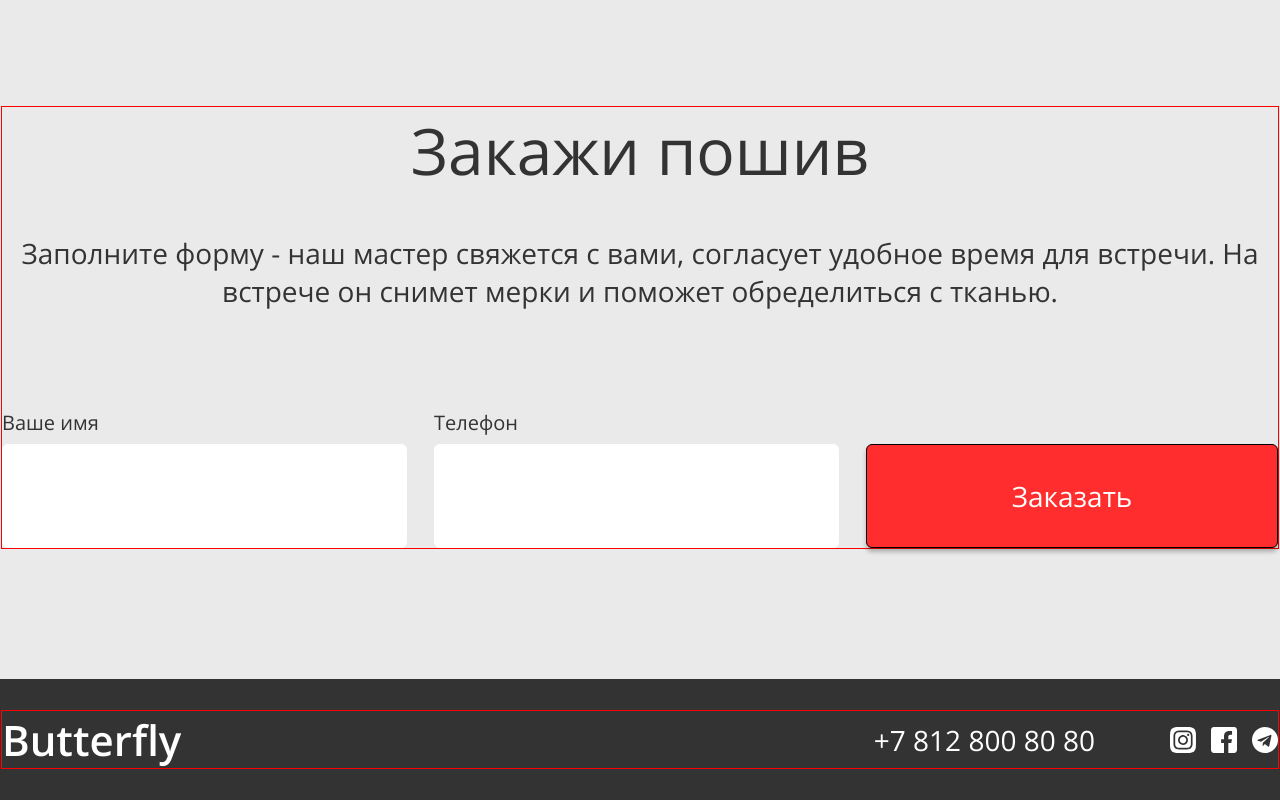
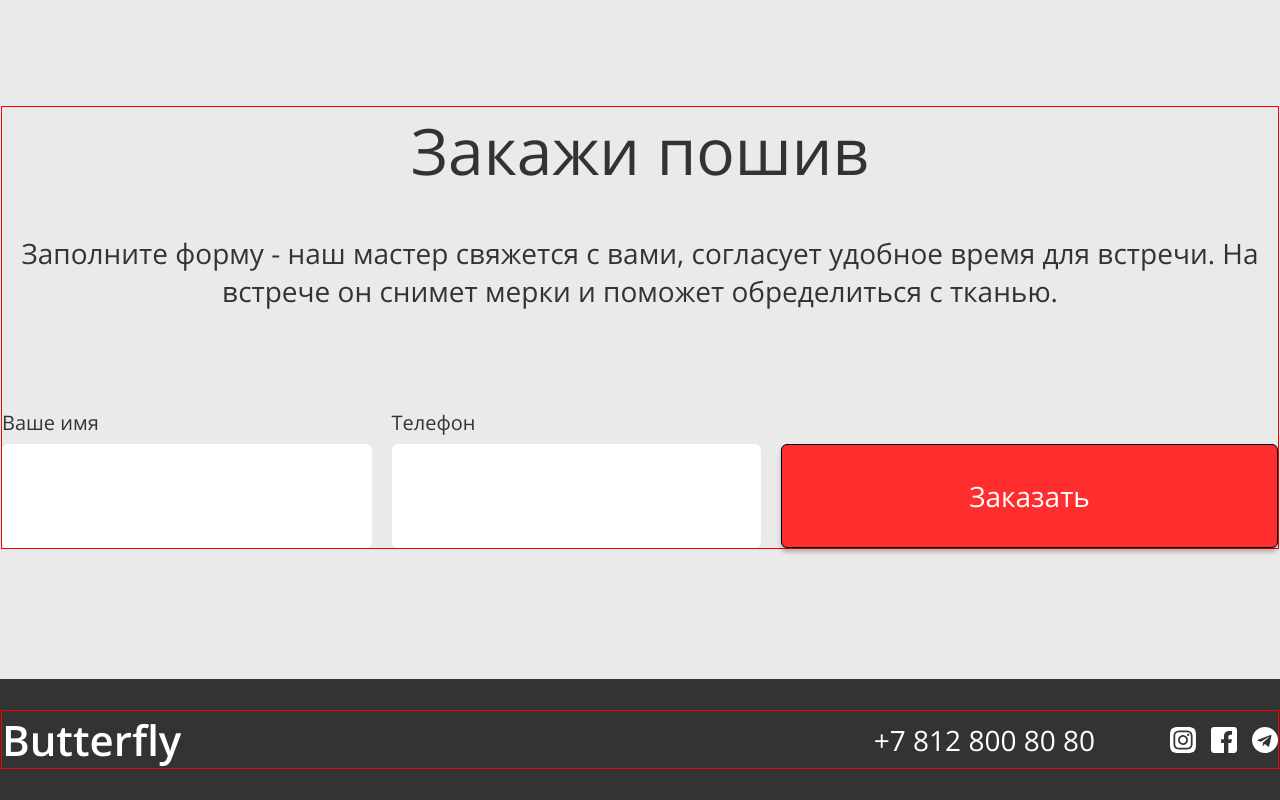
Before and after one commit to everwaveme/butterfly-shop-sadykov, a website: page www/index.html in a window 1280 px wide. Shown: the part 1523-2323 px from the top of the page. Drawn offline with Linux system fonts and the light colour scheme.

Commit message:
Исправил расположенение элементов формы в order

```diff
--- a/src/styles/blocks/_btn.scss
+++ b/src/styles/blocks/_btn.scss
@@ -13,13 +13,11 @@
 }
 
 .form-btn {
-  margin-top: 35px;
-  min-width: 412px;
+  width: 100%;
   height: 104px;
   font-family: $font;
   font-weight: 400;
   font-size: 28px;
   line-height: 34px;
   cursor: pointer;
-
 }
--- a/src/styles/blocks/_form.scss
+++ b/src/styles/blocks/_form.scss
@@ -1,13 +1,13 @@
 .form {
   display: flex;
-  flex-wrap: wrap;
   justify-content: space-between;
+  align-items: flex-end;
+  margin: 0 -10px;
 }
 
 .form-field {
   flex-basis: 33.33%;
   padding: 0 10px;
-  margin-left: -10px;
 }
 
 .form-label {
--- a/www/index.html
+++ b/www/index.html
@@ -76,7 +76,9 @@
           <label for="phone" class="form-label">Телефон</label>
           <input id="phone" name="phone" type="tel" class="form-input">
         </div>
+        <div class="form-field">
           <button class="btn form-btn">Заказать</button>
+        </div>
       </form>
 
     </div>
```
Also changed, not shown: www/style/style.css.
